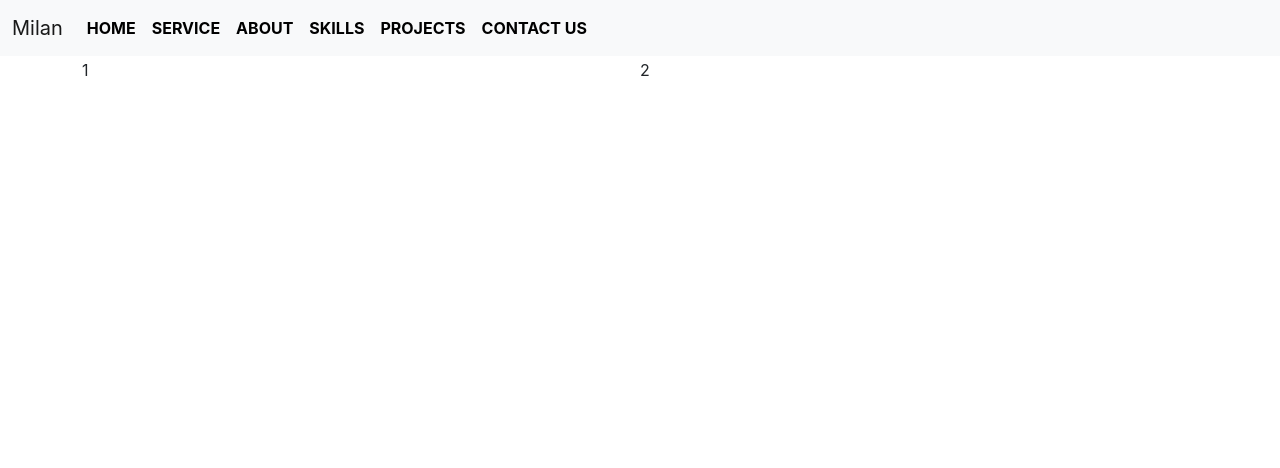
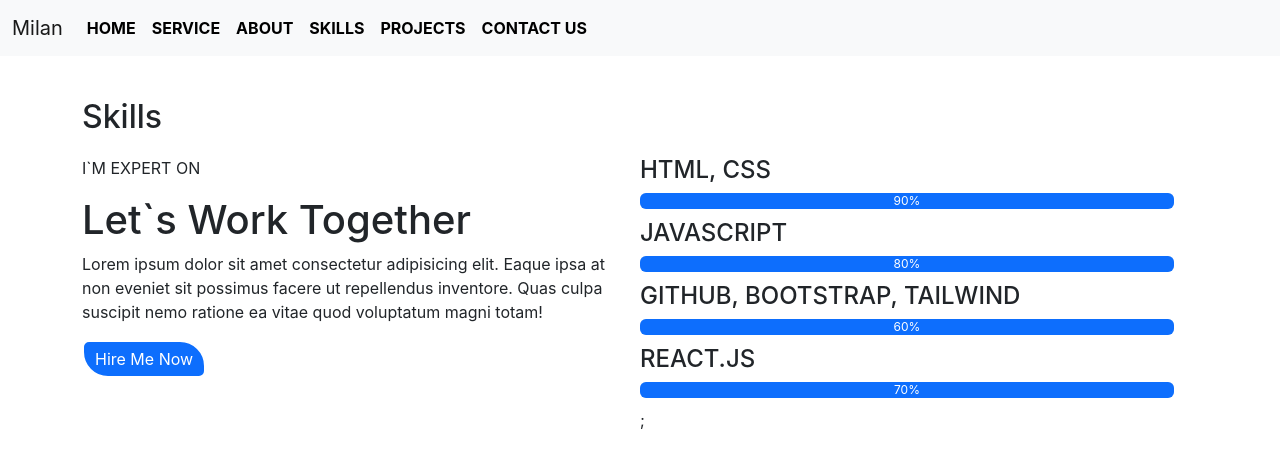
Before and after one commit to milanparihar/Portifolio, a React (Create React App) app: page /Skill in a window 1280 px wide. Shown: the top 468 px of the page. Built offline with nearby package versions, Linux system fonts and the light colour scheme.

Commit message:
skill page done

```diff
--- a/src/component/About.css
+++ b/src/component/About.css
@@ -4,7 +4,7 @@
     /* padding: 100px; */
 }
 .about__header{
-    padding: 30px;
+    padding: 18px;
 }
 .mianContent{
     font-size: 16px;
--- a/src/component/Banner.js
+++ b/src/component/Banner.js
@@ -46,7 +46,7 @@ function Banner() {
                             </h3>
                                 <p>{state.text}</p>
                             <div className='header__button'>
-                            <a href='/' type="button" class="btn btn-success">My Portfolio</a>
+                            <a href='/' type="button" className="btn btn-success">My Portfolio</a>
                             </div>
                         </div>
                     </div>
--- a/src/component/Navbar.js
+++ b/src/component/Navbar.js
@@ -11,8 +11,8 @@ function Navbar() {
             Milan
           </Link>
 
-          <button class="navbar-toggler" type="button" data-bs-toggle="collapse" data-bs-target="#navbarSupportedContent" aria-controls="navbarSupportedContent" aria-expanded="false" aria-label="Toggle navigation">
-      <span class="navbar-toggler-icon"></span>
+          <button className="navbar-toggler" type="button" data-bs-toggle="collapse" data-bs-target="#navbarSupportedContent" aria-controls="navbarSupportedContent" aria-expanded="false" aria-label="Toggle navigation">
+      <span className="navbar-toggler-icon"></span>
     </button>
 
           <div className="collapse navbar-collapse" id="navbarSupportedContent">
--- a/src/component/Service.js
+++ b/src/component/Service.js
@@ -15,7 +15,7 @@ function Service() {
       id: 1,
       icon: 'CgWebsite',
       heading: 'Web Developer',
-      text: "Lorem Ipsum is simply dummy text of the printing and  types industry."
+      text2: "Lorem Ipsum is simply dummy text of the printing and  types industry."
     },
 
 
@@ -23,7 +23,7 @@ function Service() {
       id: 2,
       icon: 'ImFileVideo',
       heading: 'Video Editor',
-      text: "Lorem Ipsum is simply dummy text of the printing and  types industry."
+      text2: "Lorem Ipsum is simply dummy text of the printing and  types industry."
     },
 
 
@@ -31,7 +31,7 @@ function Service() {
       id: 3,
       icon: 'FaGitAlt',
       heading: 'Git Hub',
-      text: "Lorem Ipsum is simply dummy text of the printing and  types industry."
+      text2: "Lorem Ipsum is simply dummy text of the printing and  types industry."
     },
 
 
@@ -39,7 +39,7 @@ function Service() {
       id: 4,
       icon: 'SiTryhackme',
       heading: 'Hacking',
-      text: "Lorem Ipsum is simply dummy text of the printing and  types industry."
+      text2: "Lorem Ipsum is simply dummy text of the printing and  types industry."
     },
 
 
@@ -47,7 +47,7 @@ function Service() {
       id: 5,
       icon: 'DiPhotoshop',
       heading: 'Photo Editor',
-      text: "Lorem Ipsum is simply dummy text of the printing and  types industry."
+      text2: "Lorem Ipsum is simply dummy text of the printing and  types industry."
     },
 
 
@@ -55,7 +55,7 @@ function Service() {
       id: 6,
       icon: 'ImProfile',
       heading: 'Resume Maker',
-      text: "Lorem Ipsum is simply dummy text of the printing and  types industry."
+      text2: "Lorem Ipsum is simply dummy text of the printing and  types industry."
     },
 
   ]);
@@ -79,7 +79,7 @@ function Service() {
                 <div className='service__box'>
                   <FaGitAlt className='icon'/>
                   <div className='service__box-header'>{info.heading}</div>
-                  <div className='service__box-p'>{info.text}</div>
+                  <div className='service__box-p'>{info.text2}</div>
                 </div>
                 </div>
 
--- a/src/component/Services.css
+++ b/src/component/Services.css
@@ -10,7 +10,7 @@
     color: #fff;
 }
 .service__header{
-    padding: 56px;
+    padding: 49px 20px 4px 20px;
 }
 .common{
     width: 90%;
--- /dev/null
+++ b/src/component/Skill.css
@@ -0,0 +1,30 @@
+*{
+    padding: 0;
+    margin: 0;
+}
+.skill{
+    width: 100%;
+    /* background: #ffffff; */
+    /* padding: 100px; */
+    padding-top: 68px;
+}
+.skill__header{
+    padding: 30px;
+}
+.common{
+    width: 70%;
+    margin: 20px auto;
+    text-align: center;
+    /* padding-left:  50%; */
+    justify-content: center;
+}
+.btn-primary{
+    border-bottom-left-radius: 25px;
+    border-top-right-radius: 25px;
+    /* border-end-end-radius: 1px; */
+    --bs-btn-hover-bg: green;
+    outline: auto;
+}
+.skilllist{
+    margin-bottom: 10px;
+}
--- a/src/component/Skill.js
+++ b/src/component/Skill.js
@@ -1,6 +1,15 @@
-import React from 'react'
+import React from 'react';
+import './Skill.css';
+import { Link } from "react-router-dom";
+
 
 function Skill() {
+    const[state] = React.useState([
+        {id:1 , percentage: '90', skill:'HTML, CSS'},
+        {id:2 , percentage: '80', skill:'JAVASCRIPT'},
+        {id:3 , percentage: '60', skill:'GITHUB, BOOTSTRAP, TAILWIND'},
+        {id:4 , percentage: '70', skill:'REACT.JS'},
+    ]);
   return (
     <div className="skill">
         <div className="skill__header">
@@ -10,8 +19,25 @@ function Skill() {
                 </div>
 
                 <div className="row">
-                    <div className="col-6">1</div>
-                    <div className="col-6">2</div>
+                    <div className="col-6">
+                        <p>I`M EXPERT ON</p>
+                        <h1>Let`s Work Together</h1>
+                        <p>Lorem ipsum dolor sit amet consectetur adipisicing elit. Eaque ipsa at non eveniet sit possimus facere ut repellendus inventore. Quas culpa suscipit nemo ratione ea vitae quod voluptatum magni totam!</p>
+                        <Link to="src/component/Contact.js" className="btn btn-primary" tabIndex="-1" role="button" aria-disabled="true">Hire Me Now</Link>
+
+                    </div>
+                    <div className="col-6">
+                        {state.map(info=>(
+
+                        <div className='skilllist'>
+                            <h4>{info.skill}</h4>
+                            <div className="progress">
+                                <div className="progress-bar" role="progressbar" aria-label="Example with label" style={{width: '100%'}} aria-valuenow="25" aria-valuemin="0" aria-valuemax="100">{info.percentage}%</div>
+                            </div>
+                        </div>
+
+                        ))};
+                    </div>
                 </div>
             </div>
         </div>
```
Also changed, not shown: src/component/About.js (line endings or trailing spaces).
